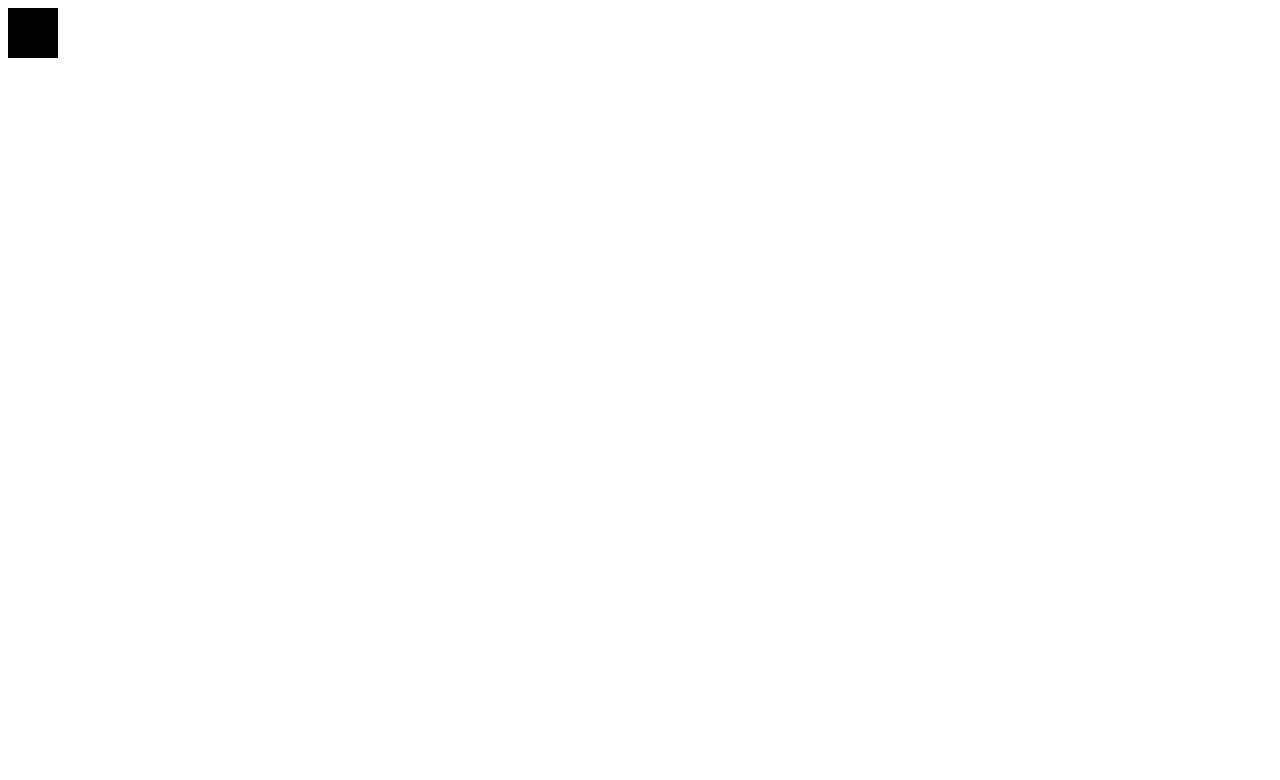
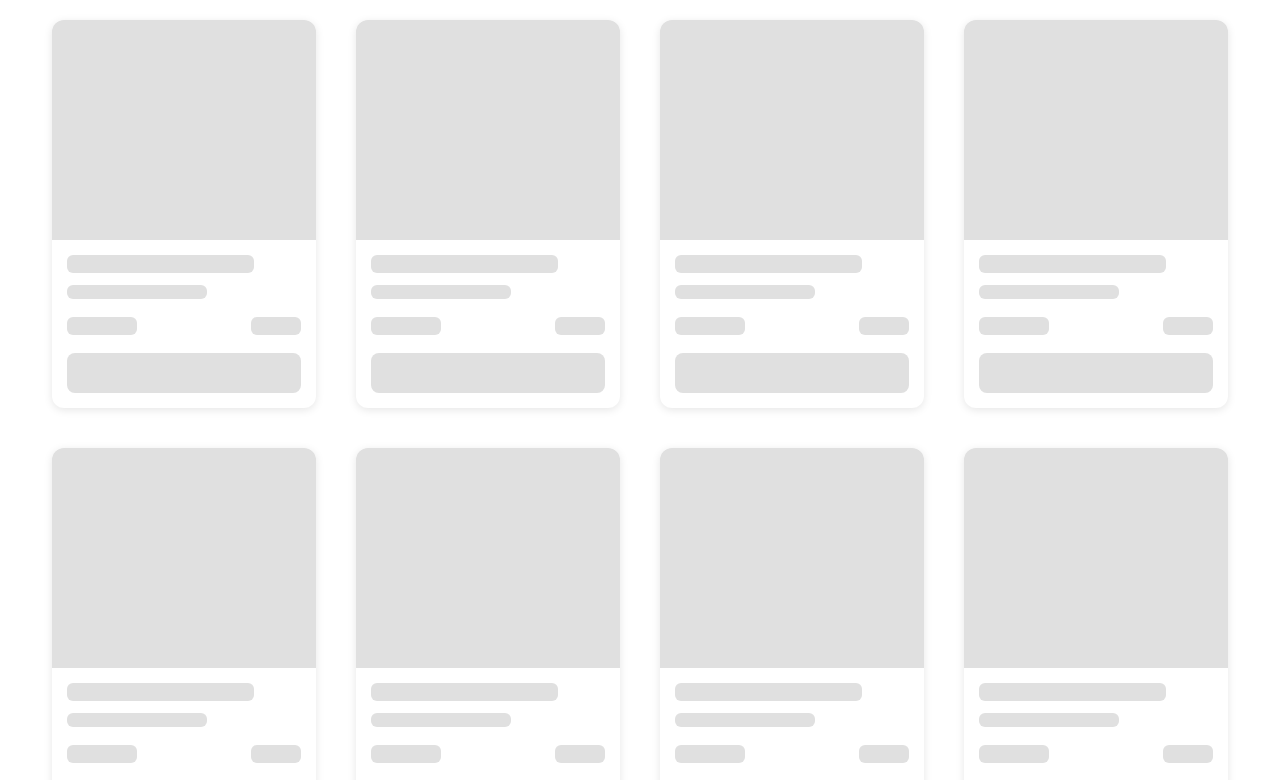
Before and after one commit to Chuwenni/home-website, a React (Vite) app in the folder client/: page /skeleton in a window 1280 px wide. Shown: the top 780 px of the page. Built offline with nearby package versions, Linux system fonts and the light colour scheme.

Commit message:
added a simple skeleton layout

```diff
--- /dev/null
+++ b/client/public/app.css
@@ -0,0 +1,3 @@
+.Productskeleton{
+    background-color: #E0E0E0
+}
--- a/client/src/App.jsx
+++ b/client/src/App.jsx
@@ -1,12 +1,14 @@
 import {BrowserRouter, Routes, Route} from "react-router-dom";
 import Homepage from "./pages/Homepage";
 import Skeleton from "./layouts/Skeleton";
+import Products from "./pages/Products";
 function App() {
 
   return (
     <BrowserRouter>
       <Routes>
         <Route path="/" element={<Homepage/>}/>
+        <Route path="/products" element={<Products/>}/>
         <Route path="/skeleton" element={<Skeleton/>}/>
       </Routes>
     </BrowserRouter>
--- /dev/null
+++ b/client/src/assets/style.js
@@ -0,0 +1,71 @@
+const styles = {
+    container: {
+      display: "grid",
+      width: "95%",
+      gridTemplateColumns: "repeat(auto-fill, minmax(220px, 1fr))",
+      gap: "40px",
+      padding: "20px",
+    },
+
+    card: {
+      background: "#fff",
+      borderRadius: "12px",
+      overflow: "hidden",
+      boxShadow: "0 2px 8px rgba(0,0,0,.1)",
+    },
+
+    image: {
+      width: "100%",
+      height: "220px",
+      background: "#e0e0e0",
+    },
+
+    content: {
+      padding: "15px",
+    },
+
+    title: {
+      width: "80%",
+      height: "18px",
+      background: "#e0e0e0",
+      borderRadius: "6px",
+      marginBottom: "12px",
+    },
+
+    subtitle: {
+      width: "60%",
+      height: "14px",
+      background: "#e0e0e0",
+      borderRadius: "6px",
+      marginBottom: "18px",
+    },
+
+    row: {
+      display: "flex",
+      justifyContent: "space-between",
+      marginBottom: "18px",
+    },
+
+    price: {
+      width: "70px",
+      height: "18px",
+      background: "#e0e0e0",
+      borderRadius: "6px",
+    },
+
+    rating: {
+      width: "50px",
+      height: "18px",
+      background: "#e0e0e0",
+      borderRadius: "6px",
+    },
+
+    button: {
+      width: "100%",
+      height: "40px",
+      background: "#e0e0e0",
+      borderRadius: "8px",
+    },
+  };
+
+export default styles;
--- a/client/src/index.css
+++ b/client/src/index.css
@@ -3,8 +3,23 @@
 
 * {
     color: black;
+    margin: 0;
+    padding: 0;
+    box-sizing: border-box;
 }
 
 html{
     font-family: "OpenSans";
 }
+
+body{
+    height: 100vh;
+}
+
+#root{
+    background-color:white;
+    width: 100%;
+    height: 100%;
+    display: grid;
+    place-items: center;
+}
--- a/client/src/layouts/Skeleton.jsx
+++ b/client/src/layouts/Skeleton.jsx
@@ -1,51 +1,26 @@
-import React from 'react'
+import styles from '../assets/style'
 
-const Skeleton = () => {
-
-  const containerStyle = {
-    backgroundColor: "black",
-    width: 50,
-    height: 50
-  }
+export default function Skeleton({ count = 20 }) {
 
   return (
-    <>
-      <div className="productContainer" style={containerStyle}>
-        <div className="products">
-          <div className="label1"></div>
-          <div className="label2"></div>
+    <div style={styles.container}>
+      {Array.from({ length: count }).map((_, index) => (
+        <div key={index} style={styles.card}>
+          <div style={styles.image}></div>
+
+          <div style={styles.content}>
+            <div style={styles.title}></div>
+            <div style={styles.subtitle}></div>
+
+            <div style={styles.row}>
+              <div style={styles.price}></div>
+              <div style={styles.rating}></div>
+            </div>
+
+            <div style={styles.button}></div>
+          </div>
         </div>
-        <div className="products">
-          <div className="label1"></div>
-          <div className="label2"></div>
-        </div>
-        <div className="products">
-          <div className="label1"></div>
-          <div className="label2"></div>
-        </div>
-        <div className="products">
-          <div className="label1"></div>
-          <div className="label2"></div>
-        </div>
-        <div className="products">
-          <div className="label1"></div>
-          <div className="label2"></div>
-        </div>
-        <div className="products">
-          <div className="label1"></div>
-          <div className="label2"></div>
-        </div>
-        <div className="products">
-          <div className="label1"></div>
-          <div className="label2"></div>
-        </div>
-        <div className="products">
-          <div className="label1"></div>
-          <div className="label2"></div>
-        </div>
-      </div>
-    </>
-  )
+      ))}
+    </div>
+  );
 }
-
-export default Skeleton
--- a/client/src/main.jsx
+++ b/client/src/main.jsx
@@ -1,6 +1,7 @@
 import { StrictMode } from 'react'
 import { createRoot } from 'react-dom/client'
 import './index.css'
+import '../public/app.css'
 import App from './App.jsx'
 
 createRoot(document.getElementById('root')).render(
--- /dev/null
+++ b/client/src/pages/Products.jsx
@@ -0,0 +1,9 @@
+import React from 'react'
+
+const Products = () => {
+  return (
+    <div>Products</div>
+  )
+}
+
+export default Products
```
